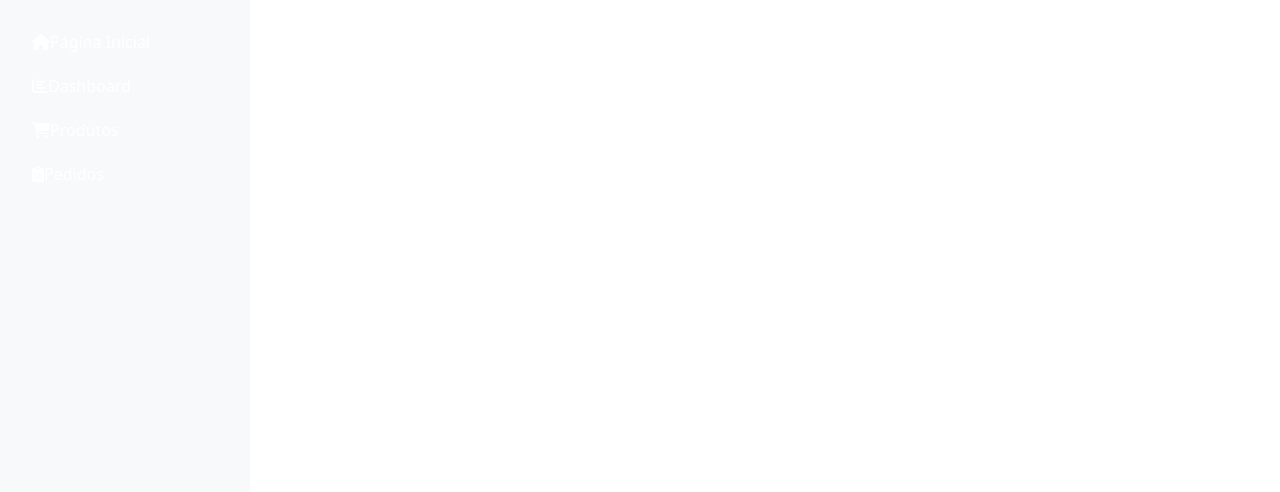
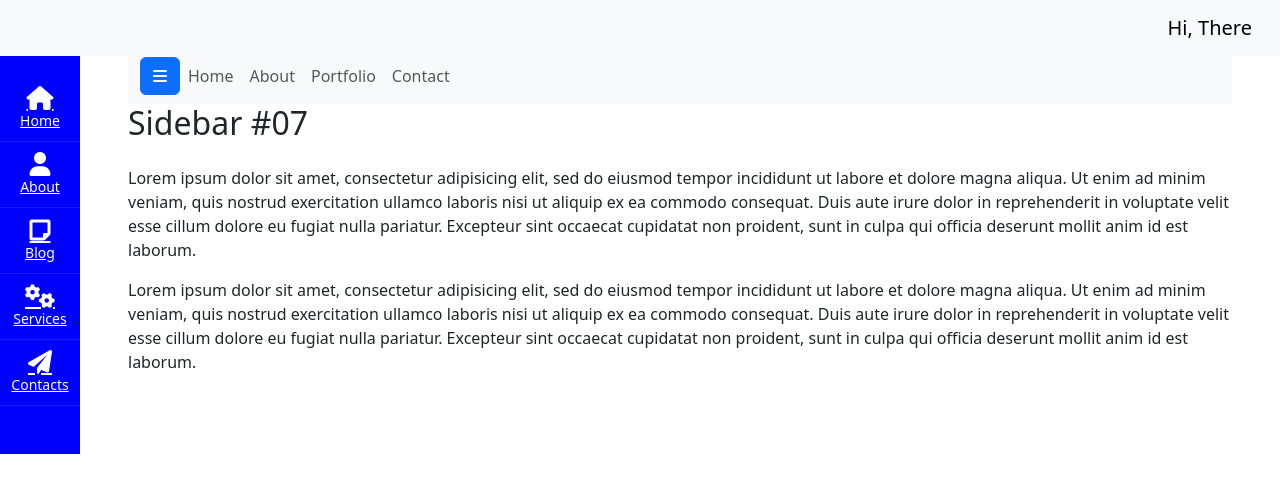
Before and after one commit to Leonardo1065a/components, an Angular app: page / in a window 1280 px wide. Shown: the top 492 px of the page. Built offline with nearby package versions, Linux system fonts and the light colour scheme.

Commit message:
create click to open menu

```diff
--- a/src/app/app.component.html
+++ b/src/app/app.component.html
@@ -1,7 +1,7 @@
-<nav class="navbar bg-body-tertiary d-md-none fixed-top">
+<nav class="navbar bg-body-tertiary fixed-top mb-5">
   <div class="container-fluid">
     <button
-      class="navbar-toggler"
+      class="navbar-toggler d-md-none"
       type="button"
       data-bs-toggle="offcanvas"
       data-bs-target="#offcanvasNavbar"
@@ -10,6 +10,7 @@
     >
       <span class="navbar-toggler-icon"></span>
     </button>
+    <span class="d-md-block"></span>
     <a class="navbar-brand" href="#">Hi, There </a>
     <div
       class="offcanvas offcanvas-start"
@@ -67,54 +68,98 @@
     </div>
   </div>
 </nav>
-<div class="container-fluid">
-  <div class="row">
-    <!-- Barra lateral -->
-    <nav id="sidebar" class="col-md-3 col-lg-2 d-md-block bg-light sidebar">
-      <div class="position-sticky">
+
+<div class="wrapper d-flex align-items-stretch">
+  <nav id="sidebar" #sidebar class="active">
+    <h1><a href="index.html" class="logo">M.</a></h1>
+    <ul class="list-unstyled components mb-5">
+      <li class="active">
+        <a href="#"><span class="fa fa-home"></span> Home</a>
+      </li>
+      <li>
+        <a href="#"><span class="fa fa-user"></span> About</a>
+      </li>
+      <li>
+        <a href="#"><span class="fa fa-sticky-note"></span> Blog</a>
+      </li>
+      <li>
+        <a href="#"><span class="fa fa-cogs"></span> Services</a>
+      </li>
+      <li>
+        <a href="#"><span class="fa fa-paper-plane"></span> Contacts</a>
+      </li>
+    </ul>
+
+    <div class="footer">
+      <p>
+        Copyright &copy;
+        <script>
+          document.write(new Date().getFullYear());
+        </script>
+        All rights reserved | This template is made with
+        <i class="icon-heart" aria-hidden="true"></i> by
+        <a href="https://colorlib.com" target="_blank">Colorlib.com</a>
+      </p>
+    </div>
+  </nav>
+
+  <!-- Page Content  -->
+  <div id="content" class="p-4 p-md-5">
+    <nav class="navbar navbar-expand-lg navbar-light bg-light">
+      <div class="container-fluid">
+        <button type="button" class="btn btn-primary" (click)="toggleClasse()">
+          <i class="fa fa-bars"></i>
+          <span class="sr-only">Toggle Menu</span>
+        </button>
         <button
-          class="btn btn-primary btn-sm d-md-none"
+          class="btn btn-dark d-inline-block d-lg-none ml-auto"
           type="button"
-          data-bs-toggle="collapse"
-          data-bs-target="#sidebarMenu"
-          aria-controls="sidebarMenu"
+          data-toggle="collapse"
+          data-target="#navbarSupportedContent"
+          aria-controls="navbarSupportedContent"
+          aria-expanded="false"
+          aria-label="Toggle navigation"
         >
-          Expandir Menu
+          <i class="fa fa-bars"></i>
         </button>
-        <div class="collapse d-md-block" id="sidebarMenu">
-          <ul class="nav flex-column">
-            <li class="nav-item">
-              <a class="nav-link active" href="#">
-                <i class="fas fa-home"></i>
-                <span class="d-md-none d-lg-inline">Página Inicial</span>
-              </a>
+
+        <div class="collapse navbar-collapse" id="navbarSupportedContent">
+          <ul class="nav navbar-nav ml-auto">
+            <li class="nav-item active">
+              <a class="nav-link" href="#">Home</a>
             </li>
             <li class="nav-item">
-              <a class="nav-link" href="#">
-                <i class="fas fa-chart-bar"></i>
-                <span class="d-md-none d-lg-inline">Dashboard</span>
-              </a>
+              <a class="nav-link" href="#">About</a>
             </li>
             <li class="nav-item">
-              <a class="nav-link" href="#">
-                <i class="fas fa-shopping-cart"></i>
-                <span class="d-md-none d-lg-inline">Produtos</span>
-              </a>
+              <a class="nav-link" href="#">Portfolio</a>
             </li>
             <li class="nav-item">
-              <a class="nav-link" href="#">
-                <i class="fas fa-clipboard-list"></i>
-                <span class="d-md-none d-lg-inline">Pedidos</span>
-              </a>
+              <a class="nav-link" href="#">Contact</a>
             </li>
           </ul>
         </div>
       </div>
     </nav>
 
-    <!-- Conteúdo principal -->
-    <main class="col-md-9 ms-sm-auto col-lg-10 px-md-4">
-      <!-- Conteúdo do seu site vai aqui -->
-    </main>
+    <h2 class="mb-4">Sidebar #07</h2>
+    <p>
+      Lorem ipsum dolor sit amet, consectetur adipisicing elit, sed do eiusmod
+      tempor incididunt ut labore et dolore magna aliqua. Ut enim ad minim
+      veniam, quis nostrud exercitation ullamco laboris nisi ut aliquip ex ea
+      commodo consequat. Duis aute irure dolor in reprehenderit in voluptate
+      velit esse cillum dolore eu fugiat nulla pariatur. Excepteur sint occaecat
+      cupidatat non proident, sunt in culpa qui officia deserunt mollit anim id
+      est laborum.
+    </p>
+    <p>
+      Lorem ipsum dolor sit amet, consectetur adipisicing elit, sed do eiusmod
+      tempor incididunt ut labore et dolore magna aliqua. Ut enim ad minim
+      veniam, quis nostrud exercitation ullamco laboris nisi ut aliquip ex ea
+      commodo consequat. Duis aute irure dolor in reprehenderit in voluptate
+      velit esse cillum dolore eu fugiat nulla pariatur. Excepteur sint occaecat
+      cupidatat non proident, sunt in culpa qui officia deserunt mollit anim id
+      est laborum.
+    </p>
   </div>
 </div>
--- a/src/app/app.component.ts
+++ b/src/app/app.component.ts
@@ -1,4 +1,4 @@
-import { Component } from '@angular/core';
+import { Component, ElementRef, ViewChild } from '@angular/core';
 
 @Component({
   selector: 'app-root',
@@ -6,5 +6,25 @@ import { Component } from '@angular/core';
   styleUrls: ['./app.component.scss'],
 })
 export class AppComponent {
+  @ViewChild('sidebar') sidebar: ElementRef;
   title = 'components';
+
+  toggleClasse() {
+    console.log('leo');
+    try {
+      const elemento = this.sidebar.nativeElement;
+      console.log(elemento);
+
+      // Verifica se a classe está presente no elemento
+      if (elemento.classList.contains('active')) {
+        // Se a classe estiver presente, remove-a
+        elemento.classList.remove('active');
+      } else {
+        // Se a classe não estiver presente, adiciona-a
+        elemento.classList.add('active');
+      }
+    } catch (error) {
+      console.log(error);
+    }
+  }
 }
--- /dev/null
+++ b/src/assets/scss/sidebar/_sidebar.scss
@@ -0,0 +1,234 @@
+#sidebar {
+  min-width: 270px;
+  max-width: 270px;
+  background: #3e64ff;
+  color: #fff;
+  -webkit-transition: all 0.3s;
+  -o-transition: all 0.3s;
+  transition: all 0.3s;
+}
+#sidebar.active {
+  min-width: 80px;
+  max-width: 80px;
+  text-align: center;
+}
+#sidebar.active ul.components li {
+  font-size: 14px;
+}
+#sidebar.active ul.components li a {
+  padding: 10px 0;
+}
+#sidebar.active ul.components li a span {
+  margin-right: 0;
+  display: block;
+  font-size: 24px;
+}
+#sidebar.active .logo {
+  padding: 10px 0;
+}
+#sidebar.active .footer {
+  display: none;
+}
+#sidebar .logo {
+  display: block;
+  color: #fff;
+  font-weight: 900;
+  padding: 10px 30px;
+  -webkit-transition: 0.3s;
+  -o-transition: 0.3s;
+  transition: 0.3s;
+}
+@media (prefers-reduced-motion: reduce) {
+  #sidebar .logo {
+    -webkit-transition: none;
+    -o-transition: none;
+    transition: none;
+  }
+}
+#sidebar ul.components {
+  padding: 0;
+  -webkit-transition: 0.3s;
+  -o-transition: 0.3s;
+  transition: 0.3s;
+}
+@media (prefers-reduced-motion: reduce) {
+  #sidebar ul.components {
+    -webkit-transition: none;
+    -o-transition: none;
+    transition: none;
+  }
+}
+#sidebar ul li {
+  font-size: 16px;
+}
+#sidebar ul li > ul {
+  margin-left: 10px;
+}
+#sidebar ul li > ul li {
+  font-size: 14px;
+}
+#sidebar ul li a {
+  padding: 10px 30px;
+  display: block;
+  color: white;
+  border-bottom: 1px solid rgba(255, 255, 255, 0.1);
+}
+#sidebar ul li a span {
+  margin-right: 15px;
+}
+@media (max-width: 991.98px) {
+  #sidebar ul li a span {
+    display: block;
+  }
+}
+#sidebar ul li a:hover {
+  color: #fff;
+}
+#sidebar ul li.active > a {
+  background: transparent;
+  color: #fff;
+}
+@media (max-width: 991.98px) {
+  #sidebar {
+    min-width: 80px;
+    max-width: 80px;
+    text-align: center;
+    margin-left: -80px !important;
+  }
+  #sidebar.active {
+    margin-left: 0 !important;
+  }
+}
+
+a[data-toggle="collapse"] {
+  position: relative;
+}
+
+.dropdown-toggle::after {
+  display: block;
+  position: absolute;
+  top: 50%;
+  right: 0;
+  -webkit-transform: translateY(-50%);
+  -ms-transform: translateY(-50%);
+  transform: translateY(-50%);
+}
+
+@media (max-width: 991.98px) {
+  #sidebarCollapse span {
+    display: none;
+  }
+}
+
+//SIDEBAR
+.wrapper {
+  width: 100%;
+}
+
+#sidebar {
+  min-width: 270px;
+  max-width: 270px;
+  background: blue;
+  color: #fff;
+  transition: all 0.3s;
+  &.active {
+    min-width: 80px;
+    max-width: 80px;
+    text-align: center;
+    ul.components {
+      li {
+        font-size: 14px;
+        a {
+          padding: 10px 0;
+          span {
+            margin-right: 0;
+            display: block;
+            font-size: 24px;
+          }
+        }
+      }
+    }
+    .logo {
+      padding: 10px 0;
+    }
+
+    .footer {
+      display: none;
+    }
+  }
+
+  .logo {
+    display: block;
+    color: #fff;
+    font-weight: 900;
+    padding: 10px 30px;
+    transition: 0.3s ease-in-out;
+  }
+  ul.components {
+    padding: 0;
+    transition: 0.3s ease-in-out;
+  }
+  ul {
+    li {
+      font-size: 16px;
+      > ul {
+        margin-left: 10px;
+        li {
+          font-size: 14px;
+        }
+      }
+      a {
+        padding: 10px 30px;
+        display: block;
+        color: rgba(255, 255, 255, 1);
+        border-bottom: 1px solid rgba(255, 255, 255, 0.1);
+        span {
+          margin-right: 15px;
+
+          @media (max-width: 767px) {
+            display: block;
+          }
+        }
+        &:hover {
+          color: #fff;
+        }
+      }
+      &.active {
+        > a {
+          background: transparent;
+          color: #fff;
+        }
+      }
+    }
+  }
+
+  @media (max-width: 767px) {
+    min-width: 80px;
+    max-width: 80px;
+    text-align: center;
+    margin-left: -80px !important;
+    &.active {
+      margin-left: 0 !important;
+    }
+  }
+}
+
+a[data-toggle="collapse"] {
+  position: relative;
+}
+
+.dropdown-toggle::after {
+  display: block;
+  position: absolute;
+  top: 50%;
+  right: 0;
+  transform: translateY(-50%);
+}
+
+#sidebarCollapse {
+  span {
+    @media (max-width: 767px) {
+      display: none;
+    }
+  }
+}
--- a/src/assets/scss/style.scss
+++ b/src/assets/scss/style.scss
@@ -42,6 +42,7 @@
 @import "spinners";
 @import "offcanvas";
 @import "placeholders";
+@import "sidebar/sidebar";
 
 // Helpers
 @import "helpers";
--- a/tsconfig.json
+++ b/tsconfig.json
@@ -5,6 +5,7 @@
     "baseUrl": "./",
     "outDir": "./dist/out-tsc",
     "forceConsistentCasingInFileNames": true,
+    "strictPropertyInitialization": false,
     "strict": true,
     "noImplicitOverride": true,
     "noPropertyAccessFromIndexSignature": true,
@@ -19,10 +20,7 @@
     "target": "ES2022",
     "module": "ES2022",
     "useDefineForClassFields": false,
-    "lib": [
-      "ES2022",
-      "dom"
-    ]
+    "lib": ["ES2022", "dom"]
   },
   "angularCompilerOptions": {
     "enableI18nLegacyMessageIdFormat": false,
```
